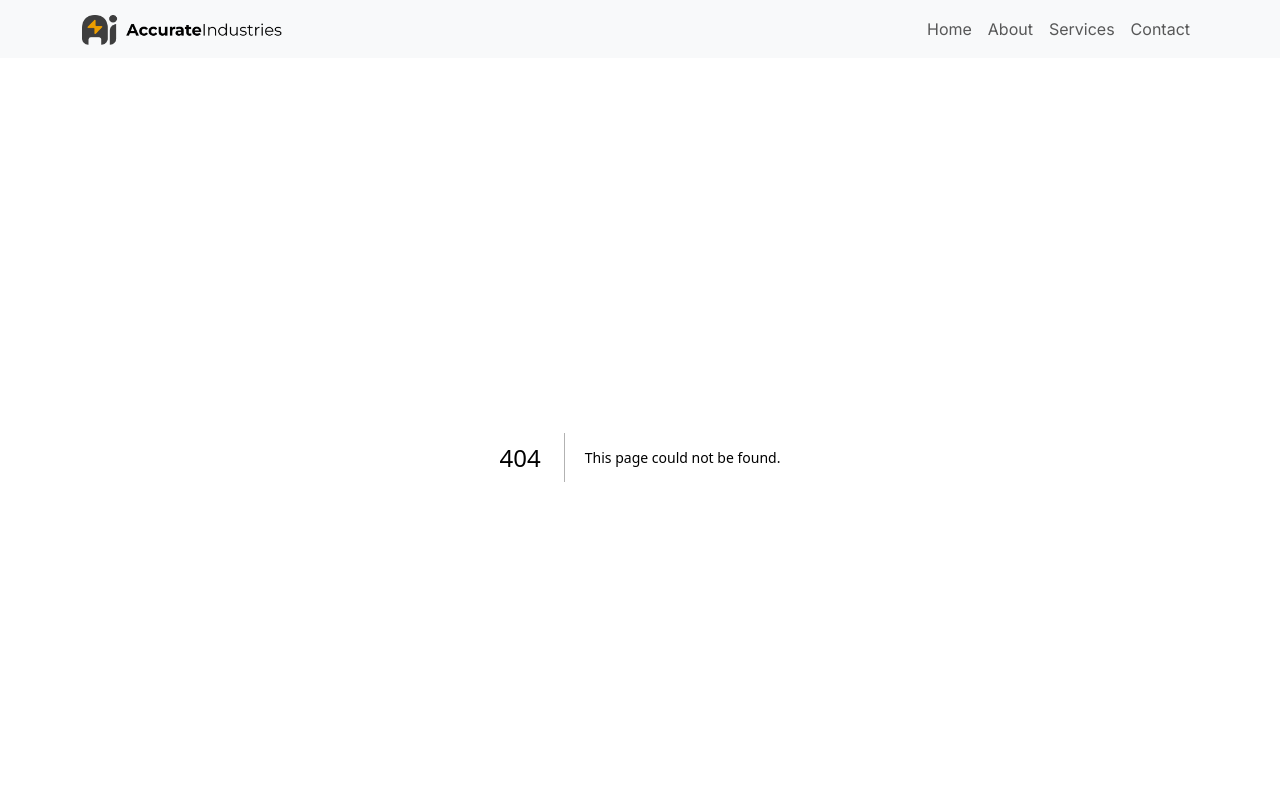
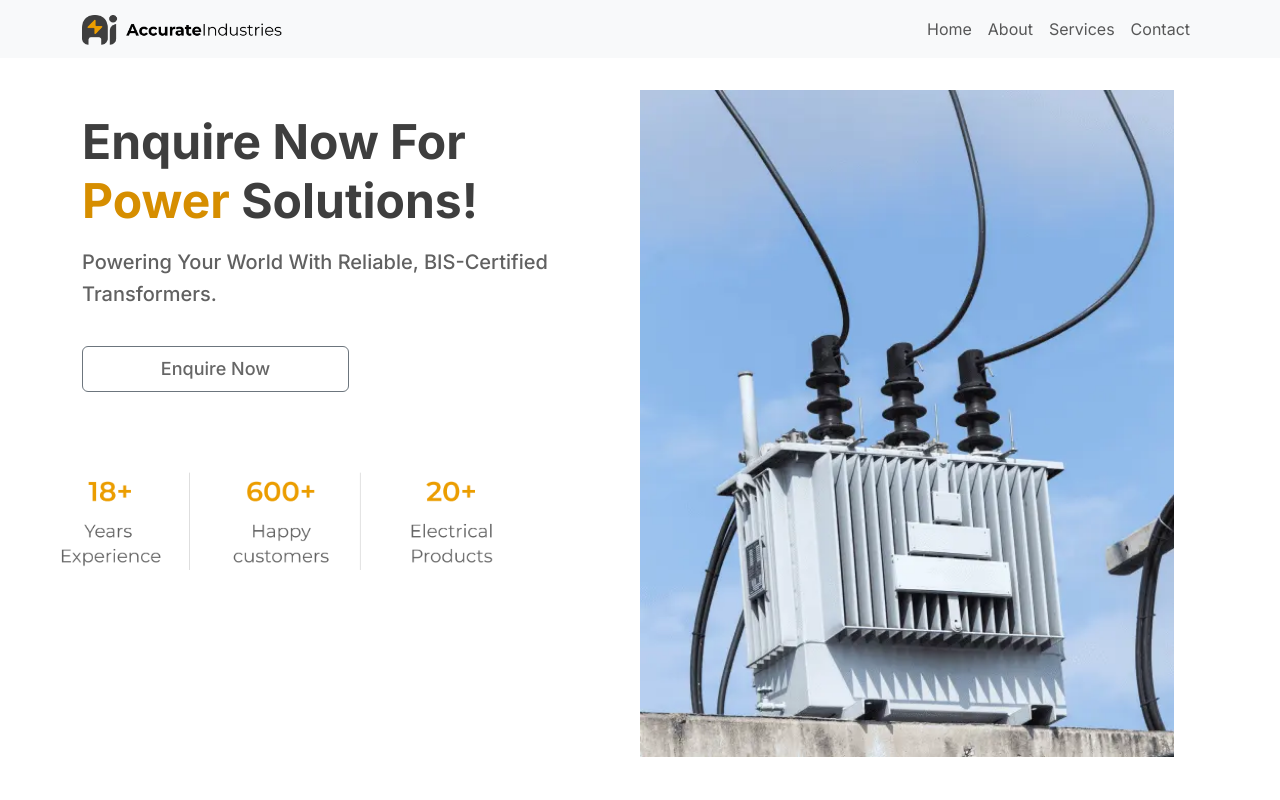
Before and after one commit to nshkarshpandey/Industry_Next, a Next.js app in the folder your-next-app/: page / in a window 1280 px wide. Before the commit this address had no page. Shown: the top 800 px of the page. Built offline with nearby package versions, Linux system fonts and the light colour scheme.

Commit message:
Optimizing Page - 2

```diff
--- a/your-next-app/src/app/home/page.tsx
+++ b/your-next-app/src/app/home/page.tsx
@@ -6,7 +6,7 @@ import  Btmnav  from "@/components/btmnav";
 import  CardSlider  from "@/components/cardslider";
 import { Hero } from "@/components/Hero";
 
-export default function Home() {
+export default function HomePage() {
   return (
     <Container>
       {/* Hero Section */}
--- /dev/null
+++ b/your-next-app/src/app/page.tsx
@@ -0,0 +1,8 @@
+// app/page.tsx
+import HomePage from "@/app/home/page";
+
+const Home = () => {
+  return <HomePage /> ;  // Render the Home content here
+};
+
+export default Home;
--- a/your-next-app/src/components/HeroBanner.tsx
+++ b/your-next-app/src/components/HeroBanner.tsx
@@ -2,19 +2,19 @@ import Image from "next/image";
 
 export default function HeroBanner() {
   return (
-    <div className="position-relative w-100 bg-light d-flex align-items-center justify-content-center" style={{ height: "527px"}}>
+    <div className="position-relative w-100 bg-light d-flex align-items-center justify-content-center" style={{ height: ""}}>
       <Image
         src="/images/banner.webp"
         alt="Hero Banner"
-        width={16}
-        height={9}
-        layout="responsive"
-        // fill
+        // width={16}
+        // height={9}
+        // layout="responsive"
+        fill
         priority
         loading="eager"
         decoding="async"
-        className="position-absolute top-0 start-0 "
-        // style={{ objectFit: "cover", color: "transparent" }}
+        className="position-relative top-0 start-0 "
+        style={{ objectFit: "cover", color: "transparent" }}
       />
     </div>
   );
--- a/your-next-app/src/components/header.tsx
+++ b/your-next-app/src/components/header.tsx
@@ -1,7 +1,7 @@
 "use client";
 
 
-import React, { useState, useEffect } from "react";
+import React, { useState } from "react";
 import Link from "next/link";
 import { usePathname, useRouter } from "next/navigation";
 import Image from "next/image";
@@ -12,11 +12,11 @@ const Header = () => {
   const [menuOpen, setMenuOpen] = useState(false);
 
   // Redirect the base path to "/home" if at the root
-  useEffect(() => {
-    if (pathname === "/") {
-      router.replace("/home");
-    }
-  }, [pathname, router]);
+  // useEffect(() => {
+  //   if (pathname === "/" || pathname === "/") {
+  //     router.replace("/home");
+  //   }
+  // }, [pathname, router]);
 
   // Toggle the dropdown menu
   const toggleMenu = () => {
@@ -43,6 +43,8 @@ const Header = () => {
   const isContactPage = pathname === "/contact";
 
   return (
+    <>
+
     <header>
       <nav className="navbar navbar-expand-lg navbar-light bg-light">
         <div className="container d-flex justify-content-between align-items-center">
@@ -145,6 +147,7 @@ const Header = () => {
         </div>
       </nav>
     </header>
+  </>
   );
 };
 
```
